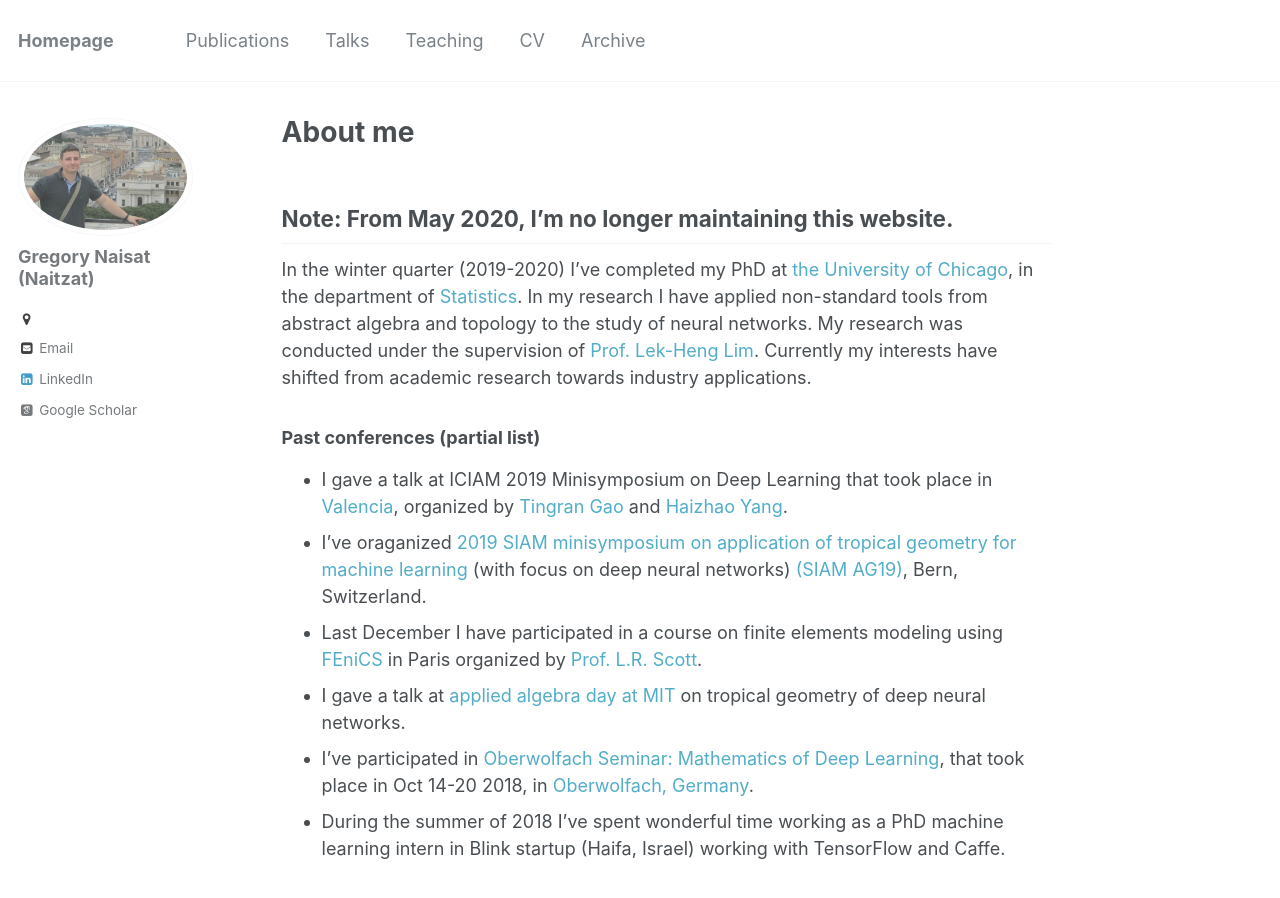
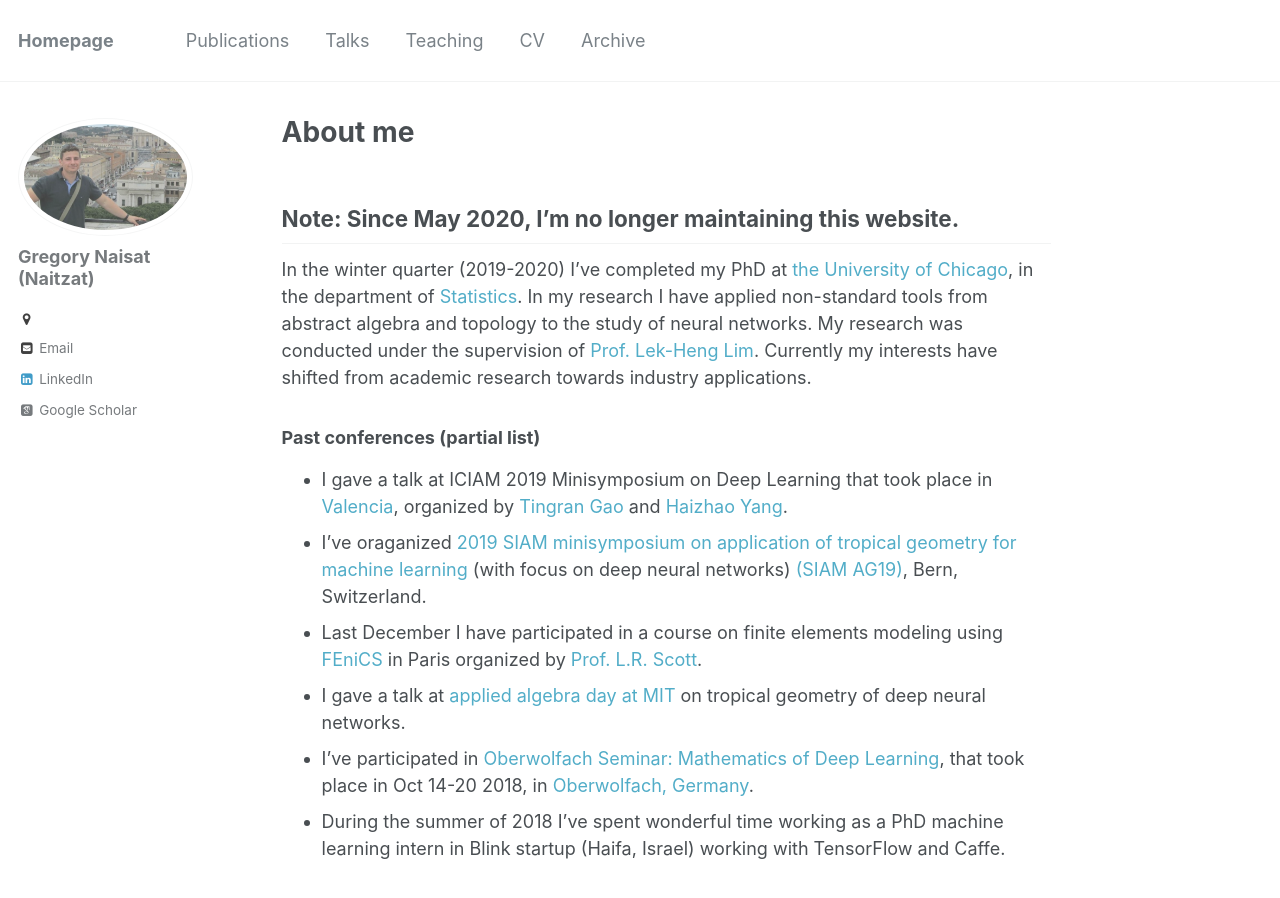
Before and after one commit to sgregnt/sgregnt.github.io, a Jekyll site: the page built from _pages/about.md, in a window 1280 px wide and 900 px high. Built offline with Jekyll 4.4.1, drawn with Linux system fonts in a browser that asks for light colours; some web fonts are replaced.

Commit message:
Update about.md
phrasing fixed

```diff
--- a/_pages/about.md
+++ b/_pages/about.md
@@ -9,7 +9,7 @@ redirect_from:
 ---
 
 
-## Note: From May 2020, I'm no longer maintaining this website.
+## Note: Since May 2020, I'm no longer maintaining this website.
 
 In the winter quarter (2019-2020) I've completed my PhD at [the University of Chicago](https://www.uchicago.edu/), in the department of [Statistics](https://galton.uchicago.edu/). In my research I have applied non-standard tools from abstract algebra and topology to the study of neural networks. My research
  was conducted under the supervision of [Prof. Lek-Heng Lim](https://www.stat.uchicago.edu/~lekheng/). Currently my interests have shifted from academic research towards industry applications.
```
